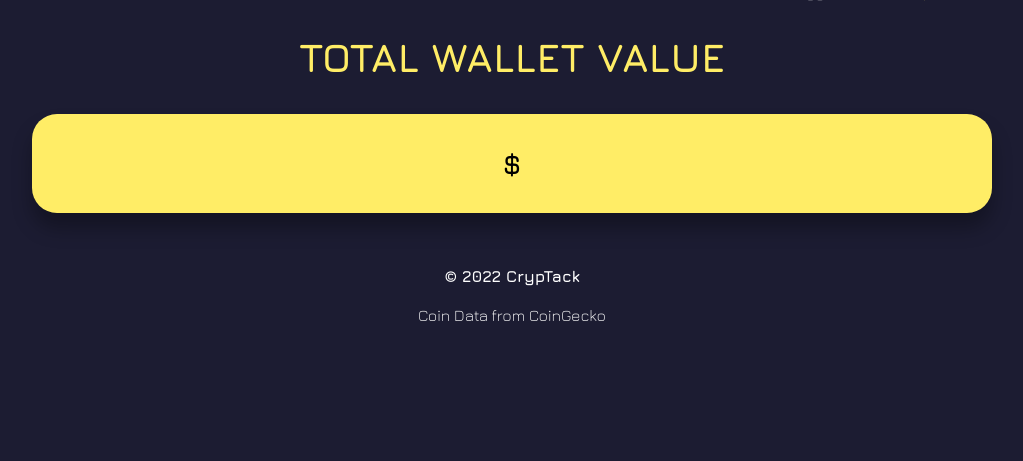
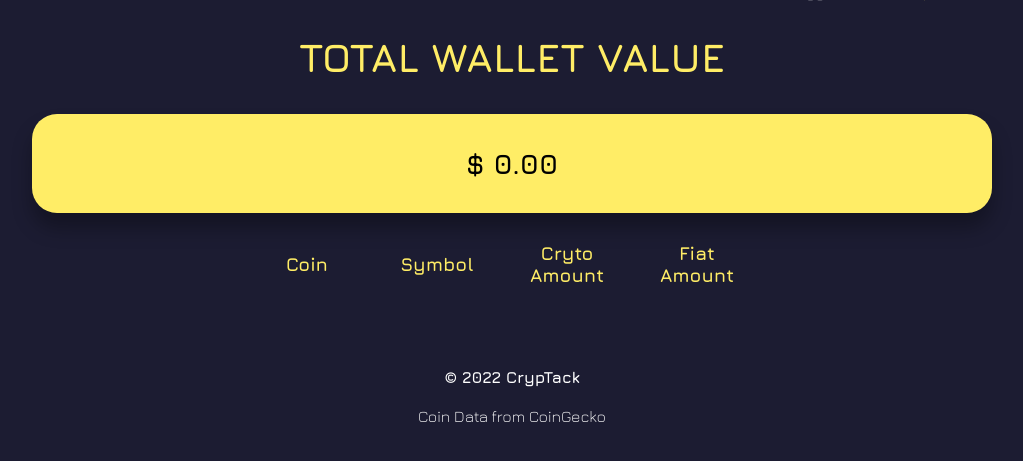
Before and after one commit to elywelly/cryptrack-app, a Flask app: page /coins/wallet in a window 1280 px wide. Shown: the part 291-752 px from the top of the page, without its empty margins (128-1151 px from the left). Run offline with Flask 2, Linux system fonts and the light colour scheme; the visitor is signed in with stand-in values (Sample User, id 1); data that the repository does not hold is empty; some libraries are stand-ins or nearby versions.

Commit message:
wallet database readme updated

```diff
--- a/controllers/coins_controller.py
+++ b/controllers/coins_controller.py
@@ -1,6 +1,6 @@
 from flask import Blueprint, session, request, redirect, render_template
 import requests
-from models.transactions import select_transaction, insert_transaction, insert_history, update_transaction, select_all_transaction, select_history
+from models.transactions import select_transaction, insert_transaction, insert_history, update_transaction, select_history, select_all_transaction
 
 coins_controller = Blueprint(
     "coins_controller", __name__, template_folder="../templates/coins")
@@ -20,7 +20,6 @@ def transactions():
         return redirect('/login')
 
     user_id = session.get('user_id')
-    select_all_transaction(user_id)
 
     all_history = select_history(user_id)
     return render_template('transactions.html', history=all_history)
@@ -35,10 +34,12 @@ def find_coin():
     user_id = session.get('user_id')
     all_history = select_history(user_id)
 
+    # check coins
     coins = requests.get(
         'https://api.coingecko.com/api/v3/coins/markets?vs_currency=aud&order=market_cap_desc&per_page=250&page=1&sparkline=false')
     json = coins.json()
     coin_name = request.form.get("name")
+
     for i in range(len(json)):
         if coin_name.lower() == json[i]['symbol']:
             # insert history here and return with link to wallet
@@ -115,4 +116,23 @@ def coin_transaction():
 def wallet():
     if not session.get('user_id'):
         return redirect('/login')
-    return render_template('wallet.html')
+
+    user_id = session.get('user_id')
+    coins_held = select_all_transaction(user_id)
+
+    # User total wallet value in fiat
+    amount = 0
+
+    # to check each crypto price in fiat
+    coins = requests.get(
+        'https://api.coingecko.com/api/v3/coins/markets?vs_currency=aud&order=market_cap_desc&per_page=250&page=1&sparkline=false')
+    json = coins.json()
+
+    for coin in json:
+        for each_coin in coins_held:
+            if each_coin[1] == coin["symbol"]:
+                # fiat value for each coin
+                coin_fiat = float(each_coin[0]) * float(coin["current_price"])
+                amount += coin_fiat
+
+    return render_template('wallet.html', amount=amount, coins_held=coins_held, list=json)
--- a/models/transactions.py
+++ b/models/transactions.py
@@ -3,11 +3,11 @@ import database
 
 def select_all_transaction(user_id):
     results = database.sql_select(
-        "SELECT value FROM transactions WHERE user_id = %s", [user_id])
+        "SELECT value, coin FROM transactions WHERE user_id = %s", [user_id])
     if len(results) > 0:
-        return results[0]
+        return results
     else:
-        return None
+        return []
 
 
 def select_transaction(user_id, coin):
--- a/static/style.css
+++ b/static/style.css
@@ -232,3 +232,8 @@ button {
     display: flex;
     justify-content: center;
 }
+
+#coins-held {
+    width: 30em;
+    margin: 0 auto;
+}
--- a/templates/coins/wallet.html
+++ b/templates/coins/wallet.html
@@ -2,8 +2,43 @@
 <section class="wallet">
     <h2>TOTAL WALLET VALUE</h2>
     <div id="wallet-value">
-        <h3>$ {{ amount }}</h3>
+        <h3>$ {{ '{:.2f}'.format(amount) }}</h3>
     </div>
-    <!-- database of user held coins here -->
 </section>
+<div id="coins-held">
+    <section class="all-coins" id="all-coins">
+        <div class="coin-description">
+            <div class="desc-name title">
+                <h3>Coin</h3>
+            </div>
+            <div class="desc-symbol title">
+                <h3>Symbol</h3>
+            </div>
+            <div class="desc-price title">
+                <h3>Cryto Amount</h3>
+            </div>
+            <div class="desc-hour title">
+                <h3>Fiat Amount</h3>
+            </div>
+        </div>
+        {% for coins in coins_held %}
+        <div class="coin-description">
+            {% for options in list %} {% if coins[1] == options["symbol"] +%}
+            <div class="desc-name">
+                <p>{{ options['name'] }}</p>
+                <img src="{{ options['image'] }}" />
+            </div>
+            <div class="desc-symbol">
+                <p>{{ coins[1].upper() }}</p>
+            </div>
+            <div class="desc-price">
+                <p>${{ coins[0] }}</p>
+            </div>
+            <div class="desc-hour">
+                <p>${{ options['current_price']|float * coins[0]|float }}</p>
+            </div>
+        </div>
+        {% endif %} {% endfor %} {% endfor %}
+    </section>
+</div>
 {% endblock content %}
```
Also changed, not shown: schema.sql (+10 -0 lines), README.md.
